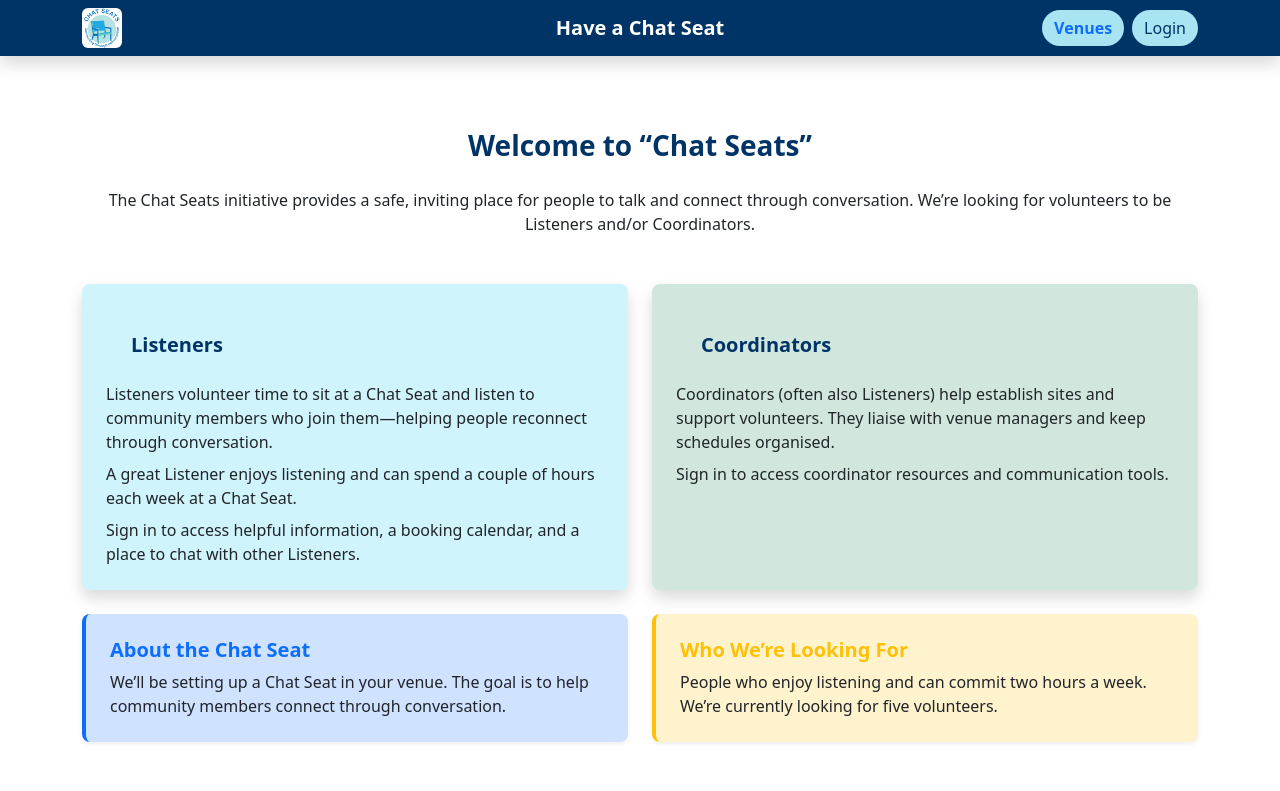
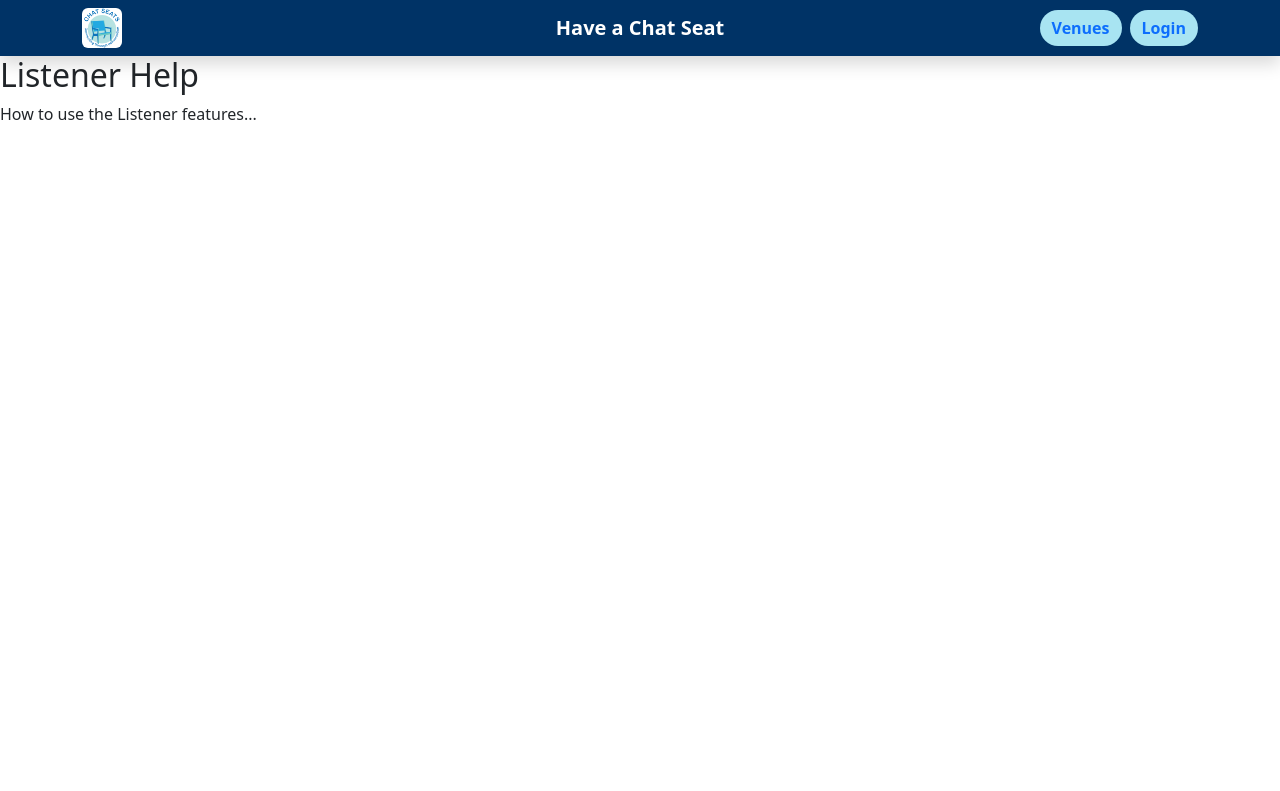
Before and after one commit to zhaqy079/ChatSeat2.0, a React (Create React App) app in the folder ChatSeat2.0/csapp/: page /listenerhelp in a window 1280 px wide. Before the commit this address led to /. Shown: the top 791 px of the page. Built offline with nearby package versions, Linux system fonts and the light colour scheme; no server answers.

Commit message:
Add Listener help page feature

```diff
--- a/ChatSeat2.0/csapp/src/App.js
+++ b/ChatSeat2.0/csapp/src/App.js
@@ -15,6 +15,8 @@
 import ListenerScheduling from "./components/Listener/ListenerScheduling";
 import ListenerSidebar from "./components/Listener/ListenerSideBar";
 import CoordinatorsListInListener from "./components/Listener/CoordinatorsListInListener";
+import ListenerHelp from "./components/Listener/ListenerHelp";
+
 
 export default function App() {
     return (
@@ -34,6 +36,7 @@
                 <Route path="/listenerdashboard" element={<ListenerDashboard />} />
                 <Route path="/listenerscheduling" element={<ListenerScheduling />} />
                 <Route path="/coordinatorslistinlistener" element={< CoordinatorsListInListener />} />
+                <Route path="/listenerhelp" element={<ListenerHelp />} />
 
                 <Route path="*" element={<Navigate to="/" replace />} />
             </Routes>
--- a/ChatSeat2.0/csapp/src/components/Listener/ListenerDashboard.js
+++ b/ChatSeat2.0/csapp/src/components/Listener/ListenerDashboard.js
@@ -9,7 +9,7 @@
             <ListenerSideBar />
             <container className="flex-grow-1 p-4">
                 <h2 className="fw-bold text-primary mb-3">
-                    Welcome{user?.firstName ? `, ${user.firsttName}` : ""}!
+                    Welcome{user?.firstName ? `, ${user.firstName}` : ""}!
                 </h2>
 
                 {/* will edit upcoming bookings soon*/}
--- a/ChatSeat2.0/csapp/src/components/Listener/ListenerHelp.js
+++ b/ChatSeat2.0/csapp/src/components/Listener/ListenerHelp.js
@@ -0,0 +1,11 @@
+import { useSelector } from "react-redux";
+
+
+export default function ListenerHelp() {
+    return (
+        <div className="help-page">
+            <h2>Listener Help</h2>
+            <p>How to use the Listener features...</p>
+        </div>
+    );
+}
--- a/ChatSeat2.0/csapp/src/components/Listener/ListenerSideBar.js
+++ b/ChatSeat2.0/csapp/src/components/Listener/ListenerSideBar.js
@@ -24,12 +24,17 @@
                 <NavLink to="/coordinatorslistinlistener" className={getActiveLink("/coordinatorslistinlistener")}>
                     List of Coordinators
                 </NavLink>
-            <NavLink to="/listenerscheduling" className={getActiveLink("/listenerscheduling")}>
+                <NavLink to="/listenerscheduling" className={getActiveLink("/listenerscheduling")}>
                     Scheduling
                 </NavLink>
-            <NavLink to="/listenerchatroom" className={getActiveLink("/listenerchatroom")}>
+                <NavLink to="/listenerchatroom" className={getActiveLink("/listenerchatroom")}>
                     Let’s Talk
                 </NavLink>
+            </div>
+            <div className="mt-3">
+                <button className="admin-sidebar__logout" onClick={handleLogout}>
+                    Logout
+                </button>
             </div>
        </div>
     );
--- a/ChatSeat2.0/csapp/src/components/Navbar.js
+++ b/ChatSeat2.0/csapp/src/components/Navbar.js
@@ -1,8 +1,10 @@
 import { Link, useNavigate } from "react-router-dom";
+import { useSelector } from "react-redux";
 import logo from "../assets/Logo.jpg";
 
 export default function Navbar() {
     const navigate = useNavigate();
+    const user = useSelector((state) => state.loggedInUser?.success);
 
     return (
         <nav className="navbar navbar-expand-md navbar-dark bg-primary sticky-top shadow custom-navbar">
@@ -43,11 +45,34 @@
                             </Link>
                         </li>
                         <li className="nav-item">
-                            <Link className="btn btn-outline-light custom-btn" to="/login">
-                                Login
-                            </Link>
+                            {user ? (
+                                <Link
+                                    className="btn btn-light text-primary fw-semibold custom-btn"
+                                    // to={user.role === "admin" ? "/admindashboard" : "/listenerdashboard"
+                                    to={"/listenerdashboard"}
+
+                                >
+                                    Dashboard
+                                </Link>
+                            ) : (
+                                <Link className="btn btn-light text-primary fw-semibold custom-btn" to="/login">
+                                    Login
+                                </Link>
+                            )}
                         </li>
-                        {/* Need implement login route content swap Login for Dashboard based on diff role */}
+
+                        {user && (
+                            <li className="nav-item">
+                                <Link
+                                    className="btn btn-light text-primary fw-semibold custom-btn"
+                                    //to={user.role === "admin" ? "/adminhelp" : "/listenerhelp"}
+                                    to={"/listenerhelp"}
+                                >
+                                    Help
+                                </Link>
+                            </li>
+                        )}
+
                     </ul>
                 </div>
             </div>
```
